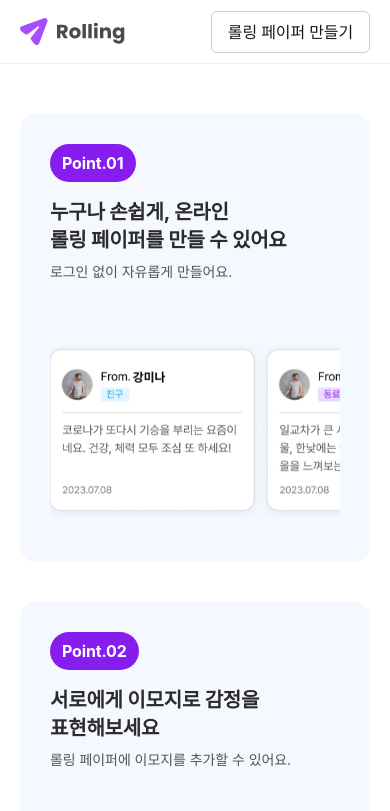
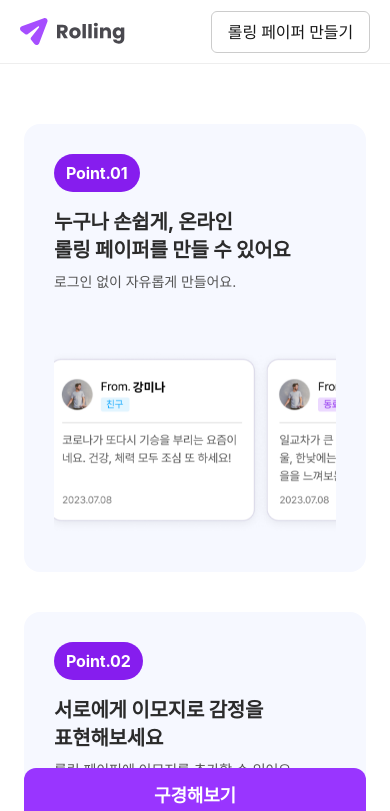
Before and after one commit to daeya0406/rolling-part2-team2, a React (Vite) app: page / in a window 390 px wide. Shown: the top 811 px of the page. Built offline with nearby package versions, Linux system fonts and the light colour scheme; a web font is replaced by a local one.

Commit message:
fix : 메인 하단 버튼 플로팅으로 구현

```diff
--- a/src/pages/Main/index.jsx
+++ b/src/pages/Main/index.jsx
@@ -1,4 +1,3 @@
-//import React from "react";
 import { useNavigate } from "react-router-dom";
 import Button from "@/components/ui/Button";
 import point01Image from "@/assets/images/main/main-point01.png";
--- a/src/pages/Main/style.scss
+++ b/src/pages/Main/style.scss
@@ -1,4 +1,4 @@
-/* 기본 레이아웃 */
+/* 기본 메인 레이아웃 설정 */
 .main {
   display: flex;
   flex-direction: column;
@@ -8,10 +8,10 @@
 
   /* 메인 공통 버튼 */
   .btn {
+    position: fixed;
+    margin: 0;
     width: 280px;
-    text-align: center;
-    display: block;
-    margin: 0 auto;
+    bottom: 20px;
   }
 
   /* 공통 섹션 영역 */
@@ -90,8 +90,6 @@
     }
   }
 
-  /* ---------- ✅ 반응형 ---------- */
-
   /* PC (1025px 이상) */
   @media (min-width: 1025px) {
     .content__section:first-of-type .content__wrapper {
@@ -102,12 +100,6 @@
 
   /* 태블릿 (1024px 이하) */
   @media (max-width: 1024px) {
-    .btn {
-      width: 100%;
-      padding: 14px 30px;
-      box-sizing: border-box;
-    }
-
     .visible__br {
       display: none !important;
     }
@@ -147,7 +139,13 @@
 
   /* 모바일 (768px 이하) */
   @media (max-width: 768px) {
-    padding: 50px 20px 30px;
+    .btn {
+      position: fixed;
+      left: 24px;
+      right: 24px;
+      bottom: 20px;
+      width: auto;
+    }
 
     .visible__br {
       display: none !important;
@@ -187,6 +185,12 @@
 
   /* 작은 모바일 (480px 이하) */
   @media (max-width: 480px) {
+    .btn {
+      position: fixed;
+      bottom: 20px;
+      width: auto;
+    }
+
     .content__section {
       min-height: 352px;
       padding: 30px;
```
